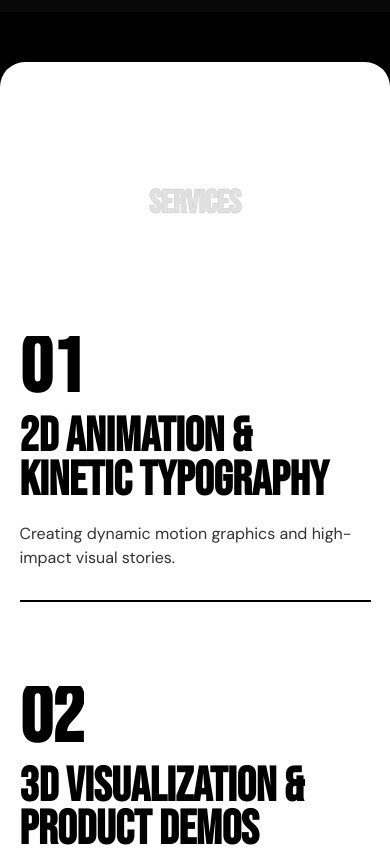
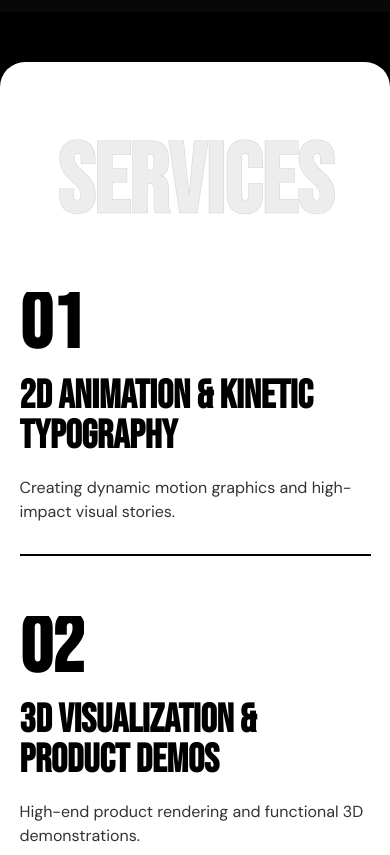
Before and after one commit to tereqwer/Portfolio, a plain HTML site: page index.html in a window 390 px wide. Shown: the part 2520-3375 px from the top of the page. Drawn offline with Linux system fonts and the light colour scheme.

Commit message:
phones fix_7

```diff
--- a/index.html
+++ b/index.html
@@ -492,7 +492,7 @@
 
     .services-svg text {
       font-family: 'Bebas Neue', sans-serif;
-      font-size: clamp(150px, 25vw, 420px);
+      font-size: clamp(150px, 25vw, 450px);
       /* Адаптивний розмір */
       font-weight: bold;
       text-transform: uppercase;
@@ -662,9 +662,7 @@
 
       #services {
         height: auto;
-        /* Для мобілок ставимо авто-висоту */
-        padding-top: 50px;
-        padding-bottom: 50px;
+        padding: 50px 0;
       }
 
       .services-frame {
@@ -672,29 +670,54 @@
         border-radius: 25px 25px 0 0;
       }
 
+      .services-title-wrapper {
+        width: 100%;
+        margin-bottom: 40px;
+        display: flex;
+        justify-content: center;
+      }
+
+      .services-svg {
+        width: 100%;
+        height: auto;
+        display: block;
+      }
+
+      .services-svg text {
+        /* Розмір як в About */
+        font-size: 450px !important;
+        font-family: 'Bebas Neue', sans-serif;
+        font-weight: bold;
+        text-transform: uppercase;
+      }
+
       .services-list {
         width: 90%;
-        /* Більша ширина на мобілці */
       }
 
       .service-item {
-        margin-bottom: 10vh;
+        margin-bottom: 60px;
       }
 
       .service-content {
         flex-direction: column;
-        /* Цифра над текстом */
-        gap: 15px;
+        gap: 20px;
       }
 
       .service-num {
-        font-size: 5rem;
+        font-size: 80px;
+        /* Адекватний великий розмір */
       }
 
       .service-text h3 {
-        font-size: 3rem;
+        font-size: 40px;
+        line-height: 1;
       }
 
+      text {
+        /* Жорстко ставимо великий розмір всередині SVG для мобілок */
+        font-size: 250px !important;
+      }
 
       #about {
         height: 100vh;
```
